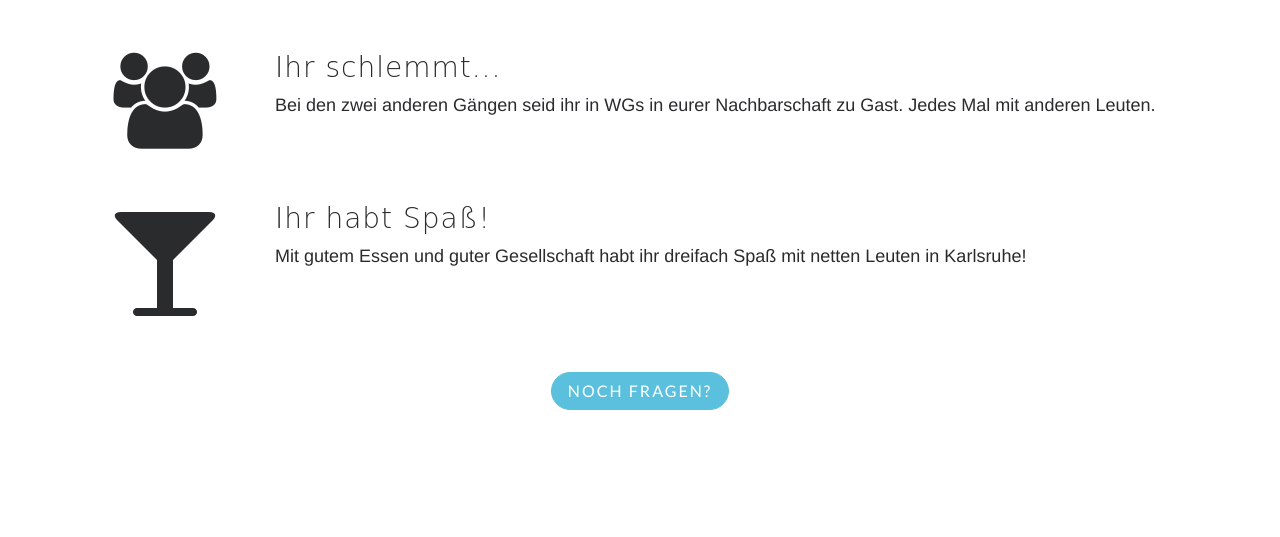
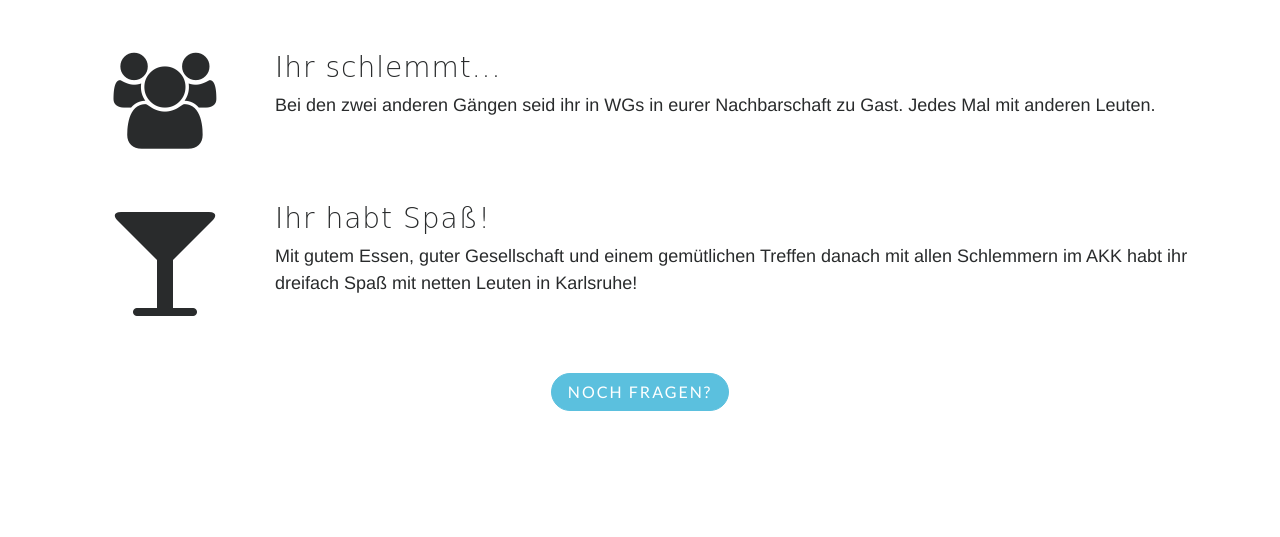
Before and after one commit to studieren-ohne-grenzen/schlemmenohnegrenzen, a Django app: template frontend/templates/frontend/index.html in a window 1280 px wide. Shown: the part 1926-2463 px from the top of the page. Run offline with Django 3.2, Linux system fonts and the light colour scheme; the template is opened without the code that fills it, so the values that code supplies are empty; some libraries are stand-ins or nearby versions; some web fonts are replaced.

Commit message:
Add note about AKK meeting

```diff
--- a/frontend/templates/frontend/index.html
+++ b/frontend/templates/frontend/index.html
@@ -92,7 +92,7 @@
               </div>
               <div class="col-sm-10">
                   <h3>Ihr habt Spaß!</h3>
-                  <p>Mit gutem Essen und guter Gesellschaft habt ihr dreifach Spaß mit netten Leuten in Karlsruhe!</p>
+                  <p>Mit gutem Essen, guter Gesellschaft und einem gemütlichen Treffen danach mit allen Schlemmern im AKK habt ihr dreifach Spaß mit netten Leuten in Karlsruhe!</p>
               </div>
             </div>
             <div class="row row-with-margin text-center">
```
